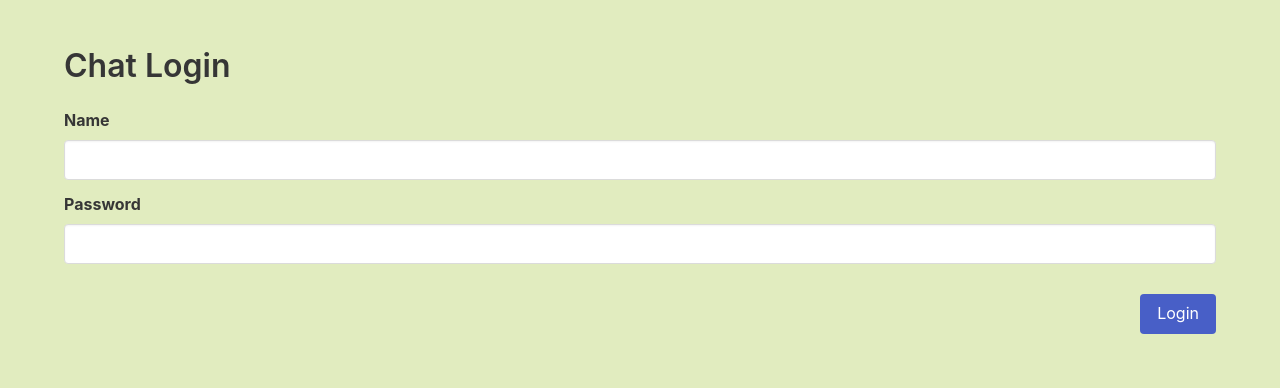
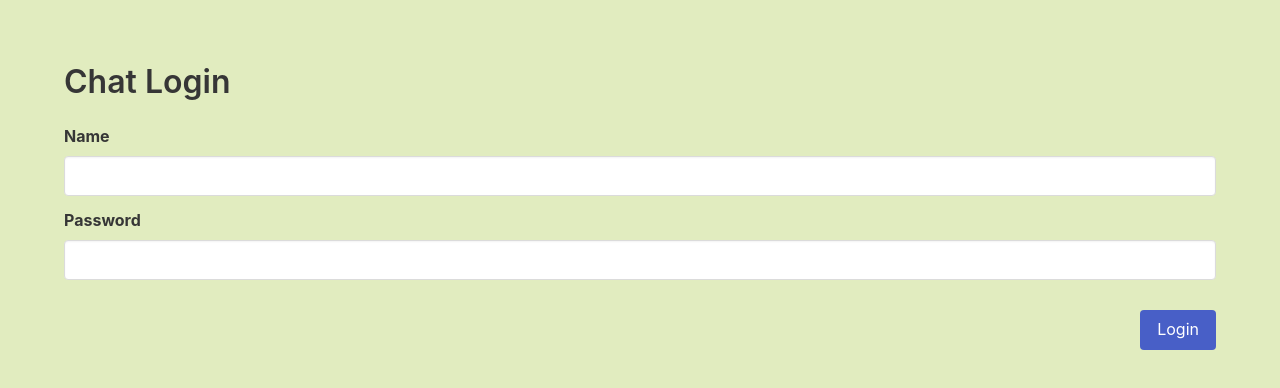
Before and after one commit to agapas/chat-app, a React (Create React App) app in the folder client/: page / in a window 1280 px wide. Shown: the top 388 px of the page. Built offline with nearby package versions, Linux system fonts and the light colour scheme; what apollo-link-ws would draw is missing.

Commit message:
Small correction of styles

```diff
--- a/client/src/MessageList.js
+++ b/client/src/MessageList.js
@@ -27,7 +27,7 @@ export class MessageList extends Component {
       <div
         ref={this.boxRef}
         className="box"
-        style={{height: '50vh', overflowY: 'auto'}}
+        style={{height: '60vh', overflowY: 'auto'}}
       >
         <table>
           <tbody>
--- a/client/src/style.css
+++ b/client/src/style.css
@@ -12,6 +12,14 @@ nav .navbar-item {
   border: none;
 }
 
+.section {
+  padding: 1.5em;
+}
+
+.login-page .section {
+  padding: 4em 1.5em;
+}
+
 .login-page form button {
   padding-top: calc(0.5em - 3px);
 }
```
